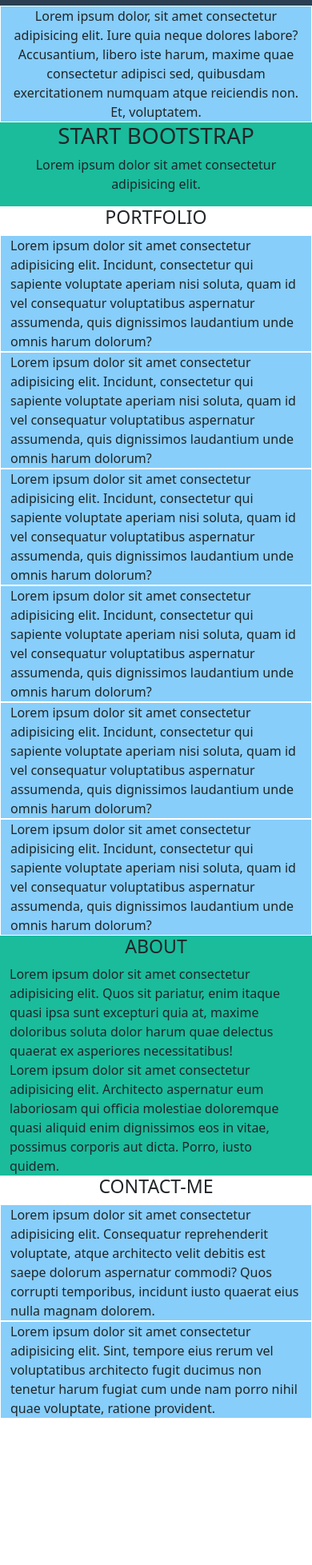
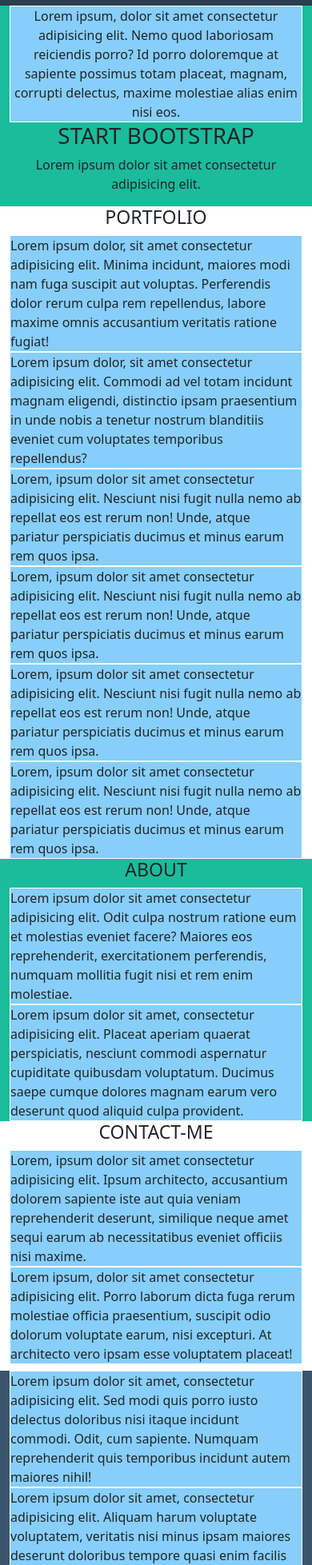
Before and after one commit to LuisJann/html-css-bootstrap-freelancer, a plain HTML site: page index.html in a window 390 px wide. Shown: the part 43-2000 px from the top of the page at 80% size. Before the commit the page ends 1817 px from the top, so only its background shows below. Drawn offline with nearby package versions, Linux system fonts and the light colour scheme.

Commit message:
add footer box responsive

```diff
--- a/css/style.css
+++ b/css/style.css
@@ -25,3 +25,11 @@
 #about-section{
     background-color: #1abc9c;
 }
+
+#footer-section{
+    background-color: #3a546d;
+}
+
+#copyright-section{
+    background-color: #2c3e51;
+}
--- a/index.html
+++ b/index.html
@@ -42,7 +42,9 @@
     <section id="banner-section">
         <div class="container">
             <div class="row text-center">
-                <div class="col box">Lorem ipsum dolor, sit amet consectetur adipisicing elit. Iure quia neque dolores labore? Accusantium, libero iste harum, maxime quae consectetur adipisci sed, quibusdam exercitationem numquam atque reiciendis non. Et, voluptatem.</div>
+                <div class="col">
+                    <div class="box">Lorem ipsum, dolor sit amet consectetur adipisicing elit. Nemo quod laboriosam reiciendis porro? Id porro doloremque at sapiente possimus totam placeat, magnam, corrupti delectus, maxime molestiae alias enim nisi eos.</div>
+                </div>
                 <h1>START BOOTSTRAP</h1>
                 <p>Lorem ipsum dolor sit amet consectetur adipisicing elit.</p>
             </div>
@@ -53,15 +55,31 @@
     <!-- MAIN -->
     <main>
         <section id="portfolio">
-            <div class="container-fluid">
+            <div class="container">
                 <h3 class="text-center">PORTFOLIO</h3>
                 <div class="row row-cols-1 row-cols-md-2 row-cols-lg-3">
-                    <div class="col box">Lorem ipsum dolor sit amet consectetur adipisicing elit. Incidunt, consectetur qui sapiente voluptate aperiam nisi soluta, quam id vel consequatur voluptatibus aspernatur assumenda, quis dignissimos laudantium unde omnis harum dolorum?</div>
-                    <div class="col box">Lorem ipsum dolor sit amet consectetur adipisicing elit. Incidunt, consectetur qui sapiente voluptate aperiam nisi soluta, quam id vel consequatur voluptatibus aspernatur assumenda, quis dignissimos laudantium unde omnis harum dolorum?</div>
-                    <div class="col box">Lorem ipsum dolor sit amet consectetur adipisicing elit. Incidunt, consectetur qui sapiente voluptate aperiam nisi soluta, quam id vel consequatur voluptatibus aspernatur assumenda, quis dignissimos laudantium unde omnis harum dolorum?</div>
-                    <div class="col box">Lorem ipsum dolor sit amet consectetur adipisicing elit. Incidunt, consectetur qui sapiente voluptate aperiam nisi soluta, quam id vel consequatur voluptatibus aspernatur assumenda, quis dignissimos laudantium unde omnis harum dolorum?</div>
-                    <div class="col box">Lorem ipsum dolor sit amet consectetur adipisicing elit. Incidunt, consectetur qui sapiente voluptate aperiam nisi soluta, quam id vel consequatur voluptatibus aspernatur assumenda, quis dignissimos laudantium unde omnis harum dolorum?</div>
-                    <div class="col box">Lorem ipsum dolor sit amet consectetur adipisicing elit. Incidunt, consectetur qui sapiente voluptate aperiam nisi soluta, quam id vel consequatur voluptatibus aspernatur assumenda, quis dignissimos laudantium unde omnis harum dolorum?</div>
+                    <div class="col">
+                        <div class="box">
+                            Lorem ipsum dolor, sit amet consectetur adipisicing elit. Minima incidunt, maiores modi nam fuga suscipit aut voluptas. Perferendis dolor rerum culpa rem repellendus, labore maxime omnis accusantium veritatis ratione fugiat!
+                        </div>
+                    </div>
+                    <div class="col">
+                        <div class="box">
+                            Lorem ipsum dolor, sit amet consectetur adipisicing elit. Commodi ad vel totam incidunt magnam eligendi, distinctio ipsam praesentium in unde nobis a tenetur nostrum blanditiis eveniet cum voluptates temporibus repellendus?
+                        </div>
+                    </div>
+                    <div class="col">
+                        <div class="box">Lorem, ipsum dolor sit amet consectetur adipisicing elit. Nesciunt nisi fugit nulla nemo ab repellat eos est rerum non! Unde, atque pariatur perspiciatis ducimus et minus earum rem quos ipsa.</div>
+                    </div>
+                    <div class="col">
+                        <div class="box">Lorem, ipsum dolor sit amet consectetur adipisicing elit. Nesciunt nisi fugit nulla nemo ab repellat eos est rerum non! Unde, atque pariatur perspiciatis ducimus et minus earum rem quos ipsa.</div>
+                    </div>
+                    <div class="col">
+                        <div class="box">Lorem, ipsum dolor sit amet consectetur adipisicing elit. Nesciunt nisi fugit nulla nemo ab repellat eos est rerum non! Unde, atque pariatur perspiciatis ducimus et minus earum rem quos ipsa.</div>
+                    </div>
+                    <div class="col">
+                        <div class="box">Lorem, ipsum dolor sit amet consectetur adipisicing elit. Nesciunt nisi fugit nulla nemo ab repellat eos est rerum non! Unde, atque pariatur perspiciatis ducimus et minus earum rem quos ipsa.</div>
+                    </div>
                 </div>
             </div>
         </section>
@@ -73,8 +91,14 @@
         <div class="container">
             <h3 class="text-center">ABOUT</h3>
             <div class="row row-cols-1 row-cols-md-2">
-                <div class="col">Lorem ipsum dolor sit amet consectetur adipisicing elit. Quos sit pariatur, enim itaque quasi ipsa sunt excepturi quia at, maxime doloribus soluta dolor harum quae delectus quaerat ex asperiores necessitatibus!</div>
-                <div class="col">Lorem ipsum dolor sit amet consectetur adipisicing elit. Architecto aspernatur eum laboriosam qui officia molestiae doloremque quasi aliquid enim dignissimos eos in vitae, possimus corporis aut dicta. Porro, iusto quidem.</div>
+                <div class="col">
+                    <div class="box">Lorem ipsum dolor sit amet consectetur adipisicing elit. Odit culpa nostrum ratione eum et molestias eveniet facere? Maiores eos reprehenderit, exercitationem perferendis, numquam mollitia fugit nisi et rem enim molestiae.</div>
+                </div>
+                <div class="col">
+                    <div class="box">
+                        Lorem ipsum dolor sit amet, consectetur adipisicing elit. Placeat aperiam quaerat perspiciatis, nesciunt commodi aspernatur cupiditate quibusdam voluptatum. Ducimus saepe cumque dolores magnam earum vero deserunt quod aliquid culpa provident.
+                    </div>
+                </div>
             </div>
         </div>
     </section>
@@ -85,15 +109,48 @@
         <div class="container">
             <h3 class="text-center">CONTACT-ME</h3>
             <div class="row row-cols-1">
-                <div class="col box">Lorem ipsum dolor sit amet consectetur adipisicing elit. Consequatur reprehenderit voluptate, atque architecto velit debitis est saepe dolorum aspernatur commodi? Quos corrupti temporibus, incidunt iusto quaerat eius nulla magnam dolorem.</div>
-                <div class="col box">Lorem ipsum dolor sit amet consectetur adipisicing elit. Sint, tempore eius rerum vel voluptatibus architecto fugit ducimus non tenetur harum fugiat cum unde nam porro nihil quae voluptate, ratione provident.</div>
+                <div class="col">
+                    <div class="box">
+                        Lorem, ipsum dolor sit amet consectetur adipisicing elit. Ipsum architecto, accusantium dolorem sapiente iste aut quia veniam reprehenderit deserunt, similique neque amet sequi earum ab necessitatibus eveniet officiis nisi maxime.
+                    </div>
+                </div>
+                <div class="col">
+                    <div class="box">
+                        Lorem ipsum, dolor sit amet consectetur adipisicing elit. Porro laborum dicta fuga rerum molestiae officia praesentium, suscipit odio dolorum voluptate earum, nisi excepturi. At architecto vero ipsam esse voluptatem placeat!
+                    </div>
+                </div>
             </div>
         </div>
     </section>
     <!-- /CONTACT ME -->
 
     <!-- FOOTER -->
-    <footer></footer>
+    <footer>
+        <section class="mt-2" id="footer-section">
+            <div class="container">
+                <div class="row row-cols-1 row-cols-md-3">
+                    <div class="col">
+                        <div class="box">Lorem ipsum dolor sit amet, consectetur adipisicing elit. Sed modi quis porro iusto delectus doloribus nisi itaque incidunt commodi. Odit, cum sapiente. Numquam reprehenderit quis temporibus incidunt autem maiores nihil!</div>
+                    </div>
+                    <div class="col">
+                        <div class="box">Lorem ipsum dolor sit amet, consectetur adipisicing elit. Aliquam harum voluptate voluptatem, veritatis nisi minus ipsam maiores deserunt doloribus tempore quasi enim facilis quibusdam perferendis obcaecati, suscipit molestiae. Quo, earum?</div>
+                    </div>
+                    <div class="col">
+                        <div class="box">Lorem ipsum dolor sit amet consectetur adipisicing elit. Libero aliquid nostrum labore, consequatur numquam ea alias eaque iure, commodi nemo, amet nesciunt fuga animi hic sint a! Accusamus, eos voluptates!</div>
+                    </div>
+                </div>
+            </div>
+        </section>
+        <section class="p-3" id="copyright-section">
+            <div class="container">
+                <div class="row text-center">
+                    <div class="col">
+                        <div class="box">Copyright Your Website 2019</div>
+                    </div>
+                </div>
+            </div>
+        </section>
+    </footer>
     <!-- /FOOTER -->
 </body>
 </html>
```
